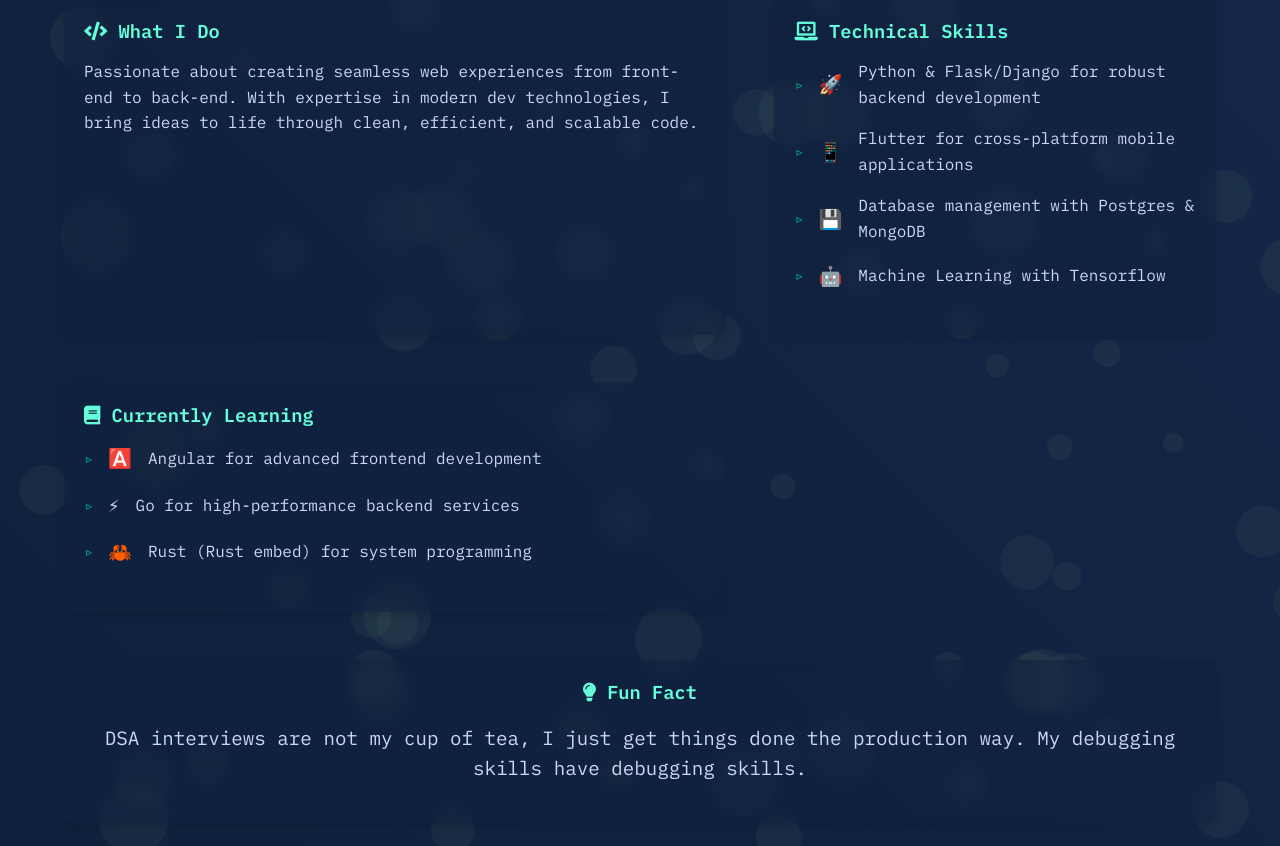
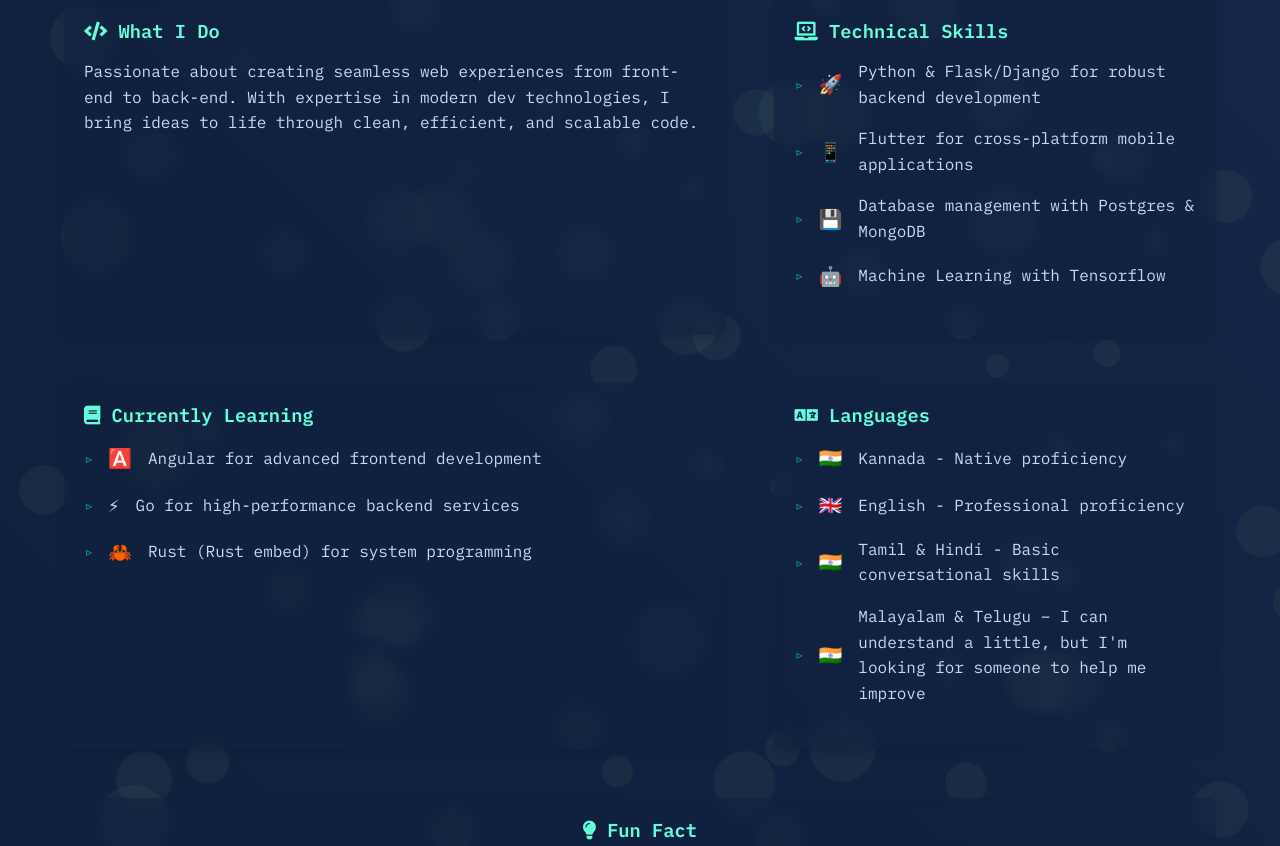
Before and after one commit to hyperwolf24/keerthigowda.com, a Flask app: page /about in a window 1280 px wide. Shown: the part 661-1507 px from the top of the page. Run offline with Flask 3, Linux system fonts and the light colour scheme.

Commit message:
Updated about and music page

```diff
--- a/static/css/styles.css
+++ b/static/css/styles.css
@@ -852,7 +852,7 @@ html {
 /* Music page styles update */
 .image-gallery {
     display: flex;
-    gap: 80px;
+    gap: 25px;
     margin-bottom: 20px;
 }
 
--- a/templates/about.html
+++ b/templates/about.html
@@ -37,6 +37,16 @@
                 </ul>
             </div>
 
+            <div class="about-card">
+                <h3><i class="fas fa-language"></i> Languages</h3>
+                <ul class="skills-list">
+                    <li><span class="skill-icon">🇮🇳</span>Kannada - Native proficiency</li>
+                    <li><span class="skill-icon">🇬🇧</span>English - Professional proficiency</li>
+                    <li><span class="skill-icon">🇮🇳</span>Tamil & Hindi - Basic conversational skills</li>
+                    <li><span class="skill-icon">🇮🇳</span>Malayalam & Telugu – I can understand a little, but I'm looking for someone to help me improve</li>
+                </ul>
+            </div>
+
             <div class="about-card fun-fact">
                 <h3><i class="fas fa-lightbulb"></i> Fun Fact</h3>
                 <p>DSA interviews are not my cup of tea, I just get things done the production way. My debugging skills have debugging skills.</p>
--- a/templates/farm.html
+++ b/templates/farm.html
@@ -4,8 +4,7 @@
 <section class="farm-section">
     <h2>The Farm</h2>
     <p class="farm-intro">
-        Located 20 km from Ramanagara and 56 km from Bangalore, my farm is where I spend my weekends
-        nurturing various crops in harmony with nature.
+        Located 20 km from Ramanagara and 56 km from Bangalore, my farm is where I spend my weekends.
     </p>
     <div class="crop-grid">
         <div class="crop-card">
--- a/templates/music.html
+++ b/templates/music.html
@@ -9,9 +9,9 @@
             <div class="image-gallery">
                 <img src="{{ url_for('static', filename='images/mridangam1.jpeg') }}" alt="Keerthi with Mridangam"
                      class="img-fluid rounded music-image">
-                <img src="{{ url_for('static', filename='images/concert.jpeg') }}" alt="Keerthi in Concert"
+                <img src="{{ url_for('static', filename='images/concert.jpeg') }}" alt="Chennai Concert. Trichy Sankaran Playing Mridangam"
                      class="img-fluid rounded music-image">
-                <img src="{{ url_for('static', filename='images/ganapa.webp') }}" alt="Keerthi in Concert"
+                <img src="{{ url_for('static', filename='images/ganapa.webp') }}" alt="Ganapathi with Mridangam"
                      class="img-fluid rounded music-image">
             </div>
         </div>
@@ -20,7 +20,7 @@
     <h1 class="mb-5 music-title">My Musical Journey</h1>
 
     <p class="mb-4" style="color: #ccd6f6; line-height: 1.6; position: relative; z-index: 10;">
-        My journey with music began during my school days when I was introduced to Turkish songs, which sparked my interest in diverse musical styles, eventually leading me to explore English and Japanese songs as well. In 2024, I discovered the beautiful world of Carnatic music, which has become a significant and enriching part of my life.
+        My journey with music began during my school days when I was introduced to Turkish songs, which sparked my interest in diverse musical styles, eventually leading me to explore English and Hindi songs as well. In 2024, I discovered the beautiful world of Carnatic music, which has become a significant and enriching part of my life.
     </p>
 
     <div class="row mt-5 pt-5">
```
